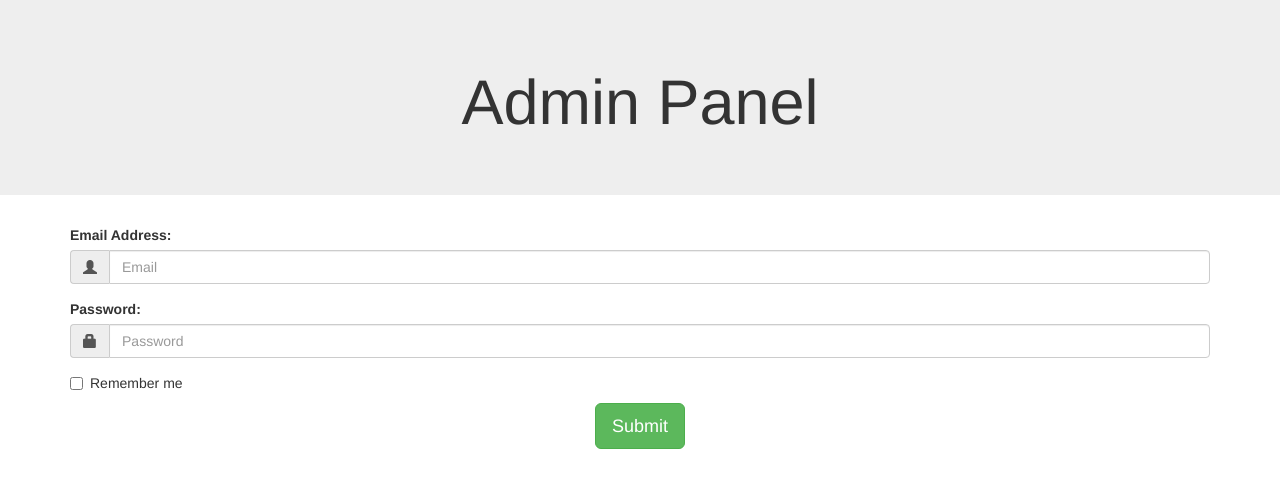
After one commit to ravinalawade/Teacher-Guardian, a PHP site: page /admin_login2.html in a window 1280 px wide. The commit adds this page. Shown: the top 488 px of the page. Run offline with PHP 8.4, Linux system fonts and the light colour scheme.

Commit message:
minor changes 2

```diff
--- /dev/null
+++ b/admin_login2.html
@@ -0,0 +1,55 @@
+<!DOCTYPE html>
+<html>
+    <head>
+        <title>Login Form</title>
+        <meta charset="utf-8">
+        <meta name="viewport" content="width=device-width, initial-scale=1">
+        <link rel="stylesheet" href="https://maxcdn.bootstrapcdn.com/bootstrap/3.4.0/css/bootstrap.min.css">
+        <script src="https://ajax.googleapis.com/ajax/libs/jquery/3.4.1/jquery.min.js"></script>
+        <script src="https://maxcdn.bootstrapcdn.com/bootstrap/3.4.0/js/bootstrap.min.js"></script>
+
+        <script>
+            function validateForm(){
+                var x = document.forms["admin"]["email"].value;
+                if(x!="admin5678@gmail.com"){
+                    alert("Email credentials are wrong!!");
+                    return false;
+                }
+                var y = document.forms["admin"]["pwd"].value;
+                if(y!="43210"){
+                    alert("Wrong password credentials");
+                    return false;
+                }
+            }
+        </script>
+    </head>
+    <body>
+        <div class="jumbotron text-center">
+            <h1>Admin Panel</h1>
+        </div>
+        <div class="container">
+            <form action="admin_panel2.php" name="admin" onsubmit="return validateForm()">
+                <div class="form-group">
+                    <label for="email">Email Address: </label>
+                    <div class="input-group">
+                        <span class="input-group-addon"><i class="glyphicon glyphicon-user"></i></span>
+                        <input id="email" type="email" class="form-control" name="email" placeholder="Email" required>
+                    </div>
+                </div>
+                <div class="form-group">
+                    <label for="pwd">Password:</label>
+                    <div class="input-group">
+                        <span class="input-group-addon"><i class="glyphicon glyphicon-lock"></i></span>
+                        <input id="pwd" type="password" class="form-control" name="pwd" placeholder="Password" required>
+                    </div>
+                </div>
+                <div class="checkbox">
+                    <label><input type="checkbox"> Remember me</label>
+                </div>
+                <div class="text-center">
+                    <button type="submit" class="btn btn-success btn-lg">Submit</button>
+                </div>
+            </form>
+        </div>
+    </body>
+</html>
```
Also changed, not shown: admin_panel.php (+7 -1 lines), teacher.php (+28 -12 lines), admin_panel2.php (added).
